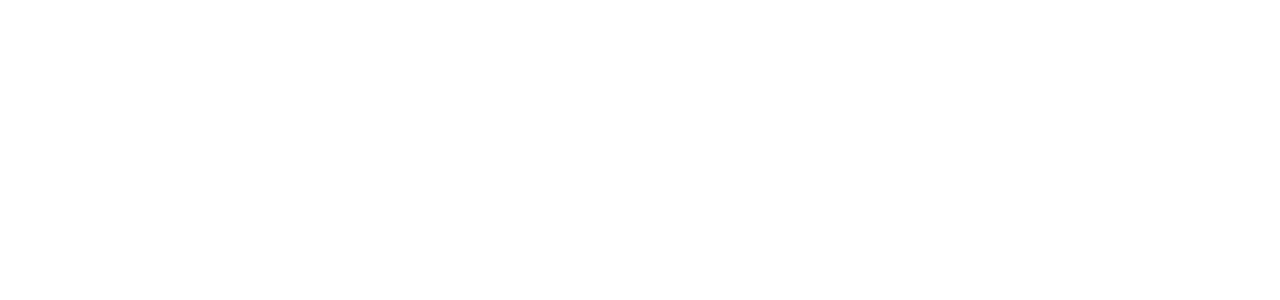
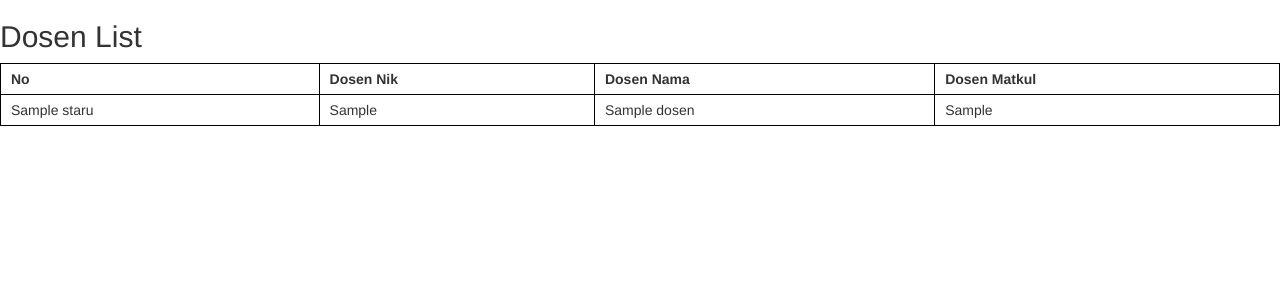
Before and after one commit to navagigs/Tugas-Besar-Kelompok-2-D4-TI-2D, a CodeIgniter app: the page made by backend_ws/application/views/dosen_pdf.php in a window 1280 px wide. Before the commit the part shown is empty. Shown: the top 300 px of the page. Run offline with CodeIgniter, Linux system fonts and the light colour scheme; tables that the repository leaves empty hold one stand-in row (values such as "Sample post"); the template is opened without the code that fills it: most values are stand-ins (such as "Sample title", 1, 10 or a date in 2020).

Commit message:
update dosenpdf

```diff
--- a/backend_ws/application/views/dosen_pdf.php
+++ b/backend_ws/application/views/dosen_pdf.php
@@ -15,4 +15,28 @@
             }
         </style>
     </head>
+    <body>
+        <h2>Dosen List</h2>
+        <table class="word-table" style="margin-bottom: 10px">
+            <tr>
+                <th>No</th>
+        <th>Dosen Nik</th>
+        <th>Dosen Nama</th>
+        <th>Dosen Matkul</th>
+
+            </tr><?php
+            foreach ($dosen_data as $dosen)
+            {
+                ?>
+                <tr>
+              <td><?php echo ++$start ?></td>
+              <td><?php echo $dosen->dosen_nik ?></td>
+              <td><?php echo $dosen->dosen_nama ?></td>
+              <td><?php echo $dosen->dosen_matkul ?></td>
+                </tr>
+                <?php
+            }
+            ?>
+        </table>
+    </body>
 </html>
```
